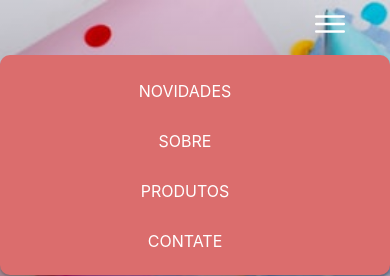
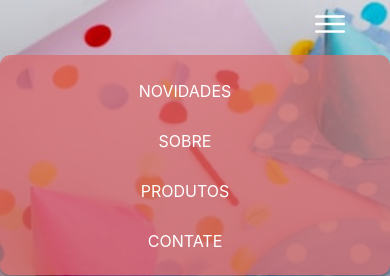
Before and after one commit to Thatystober/beer, a plain HTML site: page index.html in a window 390 px wide. Both pictures are taken after a click on the link 330 px from the left and 30 px from the top of the page. Shown: the top 276 px of the page. Drawn offline with nearby package versions, Linux system fonts and the light colour scheme.

Commit message:
Mudei a cor do menu no mobile

```diff
--- a/resources/css/queries.css
+++ b/resources/css/queries.css
@@ -198,12 +198,12 @@ Lembrando que a esse valor deveria ter sido definido com base na tela da sua est
 
         .top .main-nav{
             display: none;
-            float: left;
+            /* float: left; */
             position: absolute;
             top: 0em;
             left: 0em;
             z-index: 2;
-            background: #db6d6d;
+            background: #db6d6db8;
             box-shadow: 0 2px 2px #33333347;
             padding-right: 2em;
             border-radius: 0.5em;
```
